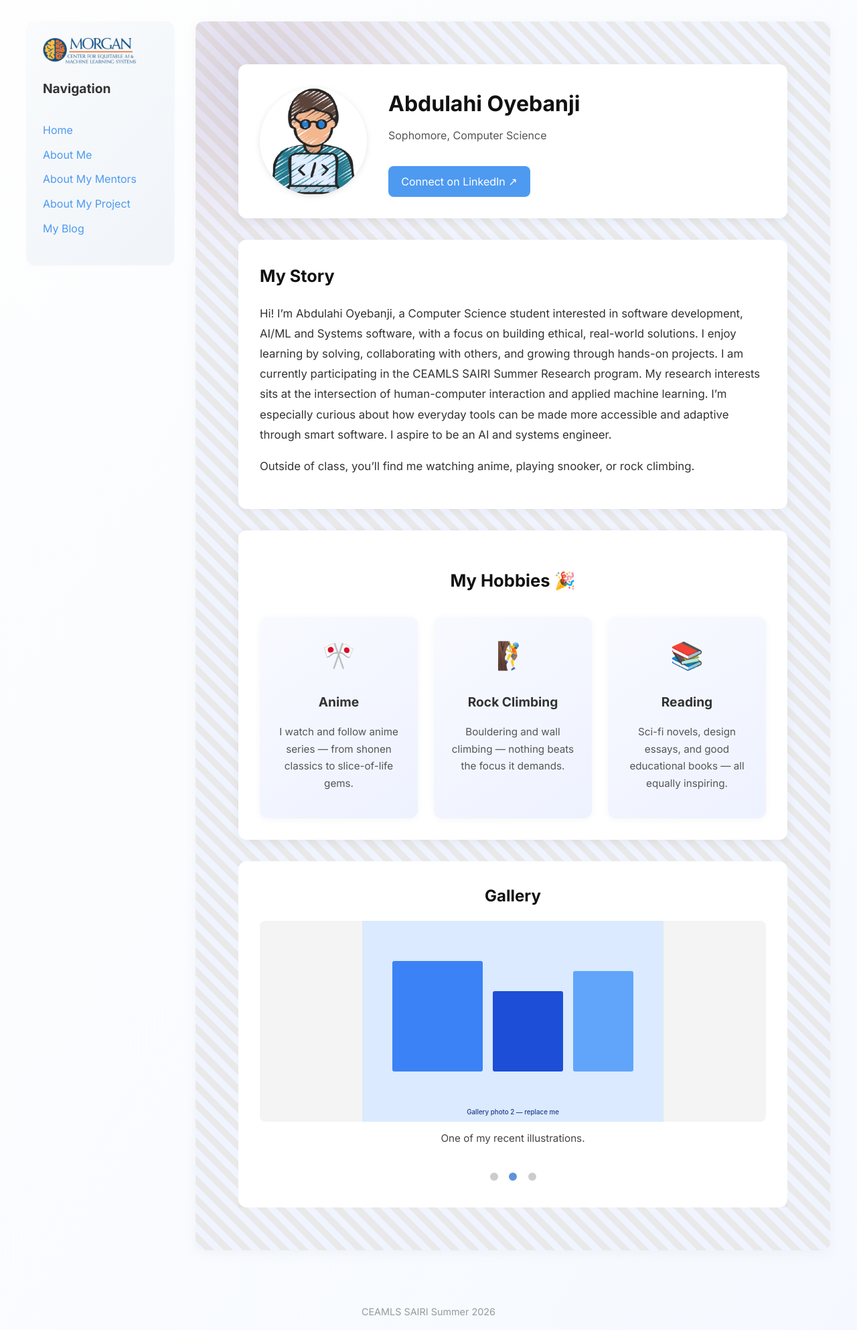
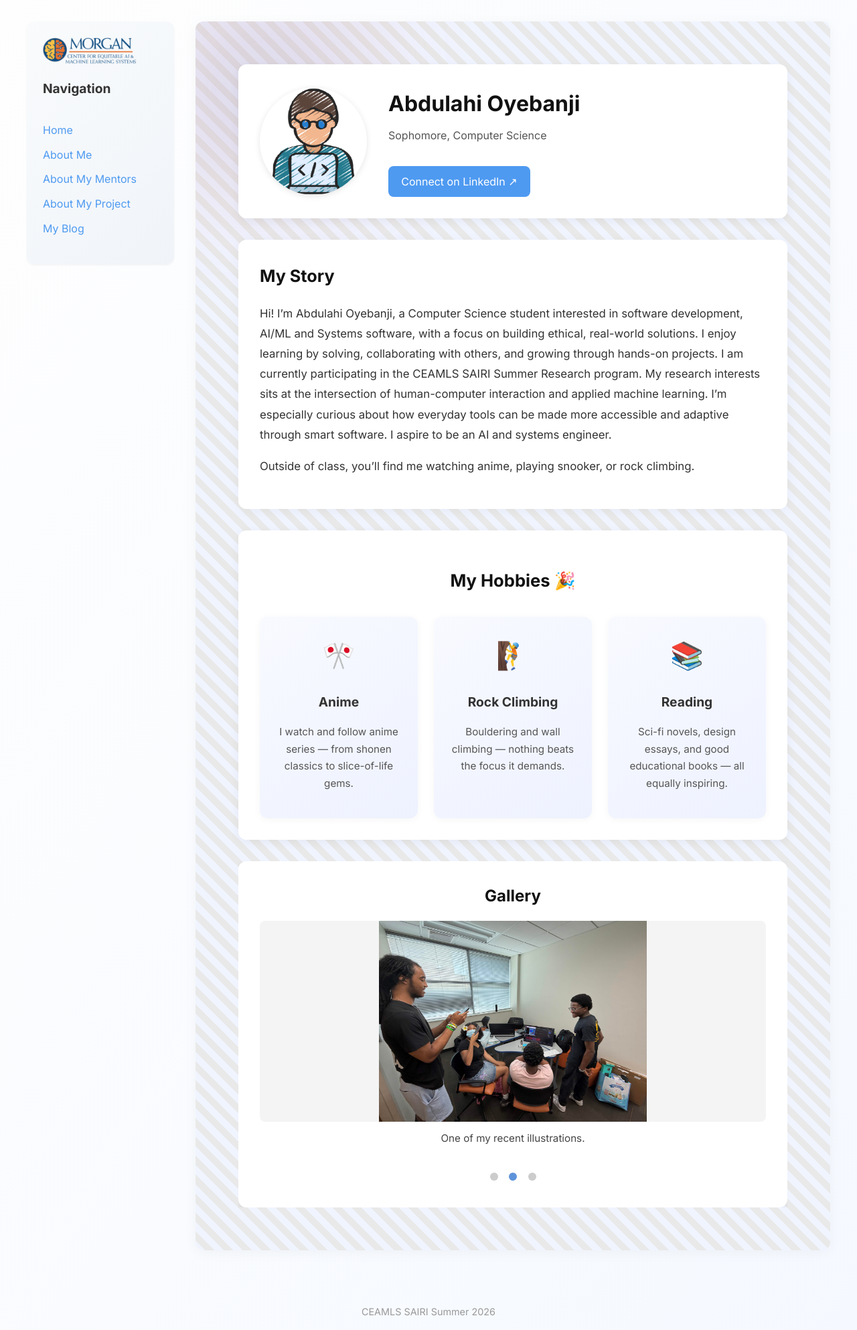
Before and after one commit to abdulahi-banji/abdulahi-banjiceamls26.github.io, a Jekyll site: the page built from pages/about-me.md, in a window 1280 px wide. Shown: the whole page at 67% size. Built offline with Jekyll 4.4.1, drawn with Linux system fonts in a browser that asks for light colours.

Commit message:
Added the pictures and replaced the placeholder

```diff
--- a/pages/about-me.md
+++ b/pages/about-me.md
@@ -25,8 +25,8 @@ about:
   gallery:
     - image: assets/images/image.png
       caption: A great day on the trail.
-    - image: /assets/images/gallery-2.svg
+    - image: /assets/images/recent_illustration.JPG
       caption: One of my recent illustrations.
-    - image: /assets/images/
+    - image: /assets/images/hanging_out.jpg
       caption: Hanging out with friends after class.
 ---
```
